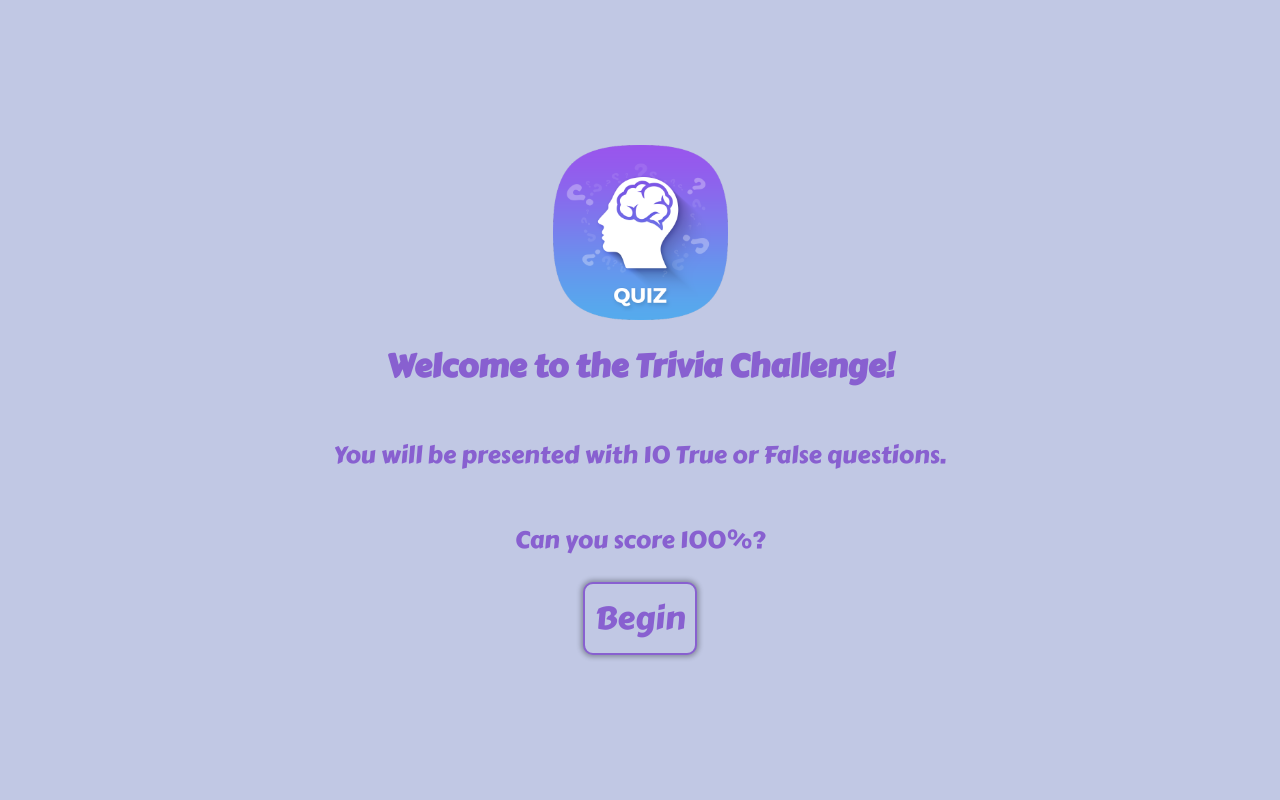
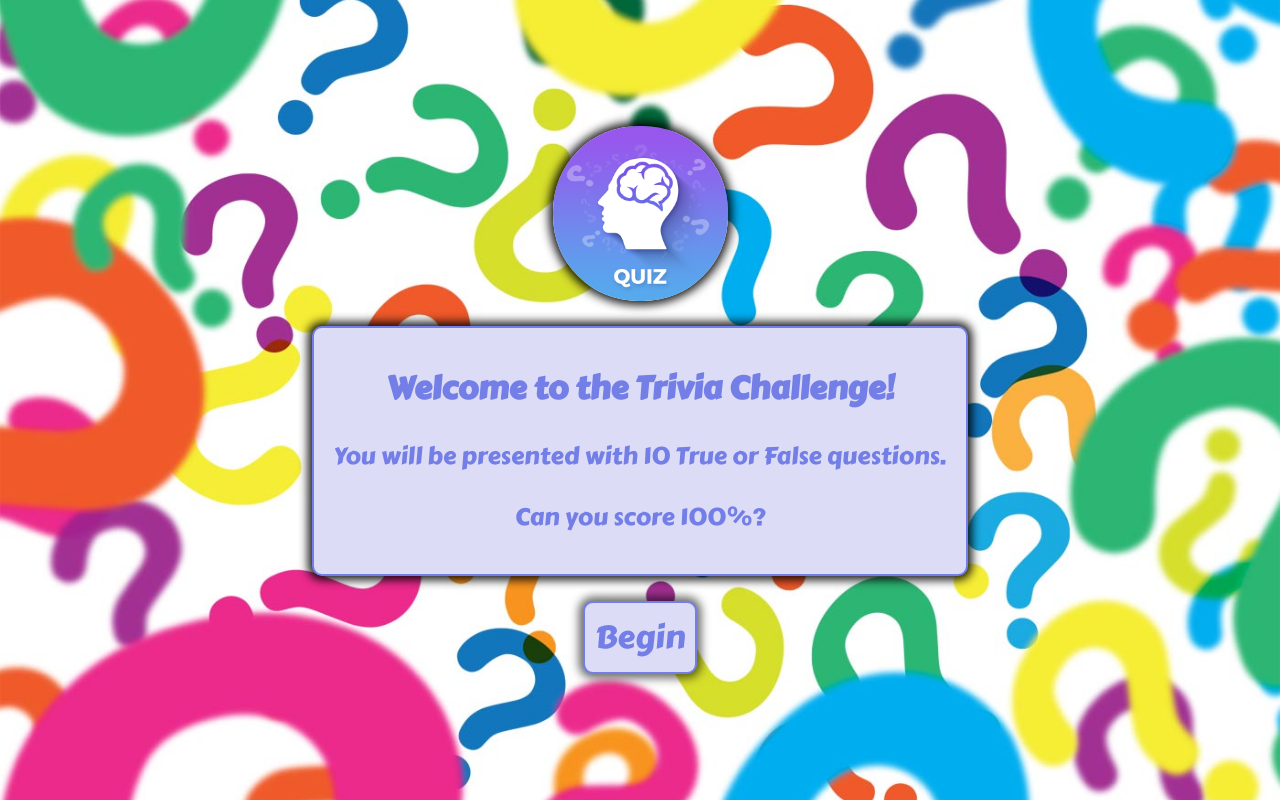
Before and after one commit to jbetancourt8/g2i-app, a React (Create React App) app: page / in a window 1280 px wide. Built offline with nearby package versions, Linux system fonts and the light colour scheme.

Commit message:
added background and made styling changes

```diff
--- a/src/components/Question/Question.css
+++ b/src/components/Question/Question.css
@@ -1,9 +1,6 @@
 :root {
-  --backgroundColor: #c1c8e4;
-  --textColor: #8860d0;
-  --secondaryColor: #5680e9;
-  --trueColor: #03634a;
-  --falseColor: #a30023;
+  --backgroundColor: #dddcf6;
+  --textColor: #737fe7;
   --textFont: "Carter One";
 }
 
@@ -12,12 +9,13 @@
   flex-direction: column;
   justify-content: center;
   align-items: center;
-  background-color: lightgray;
+  background-color: var(--backgroundColor);
+  box-shadow: 0 0 10px 4px rgba(0, 0, 0, 0.6);
   border-radius: 10px;
   padding: 15px;
   width: 75%;
   height: 450px;
-  box-shadow: 0 0 5px 2px rgba(0, 0, 0, 0.3);
+  border: 2px var(--textColor) solid;
 }
 
 .question_card_title {
--- a/src/components/Scoreboard/Scoreboard.css
+++ b/src/components/Scoreboard/Scoreboard.css
@@ -1,25 +1,23 @@
 :root {
-  --backgroundColor: #c1c8e4;
-  --textColor: #8860d0;
-  --secondaryColor: #5680e9;
-  --trueColor: #03634a;
-  --falseColor: #a30023;
+  --backgroundColor: #dddcf6;
+  --textColor: #737fe7;
   --textFont: "Carter One";
 }
 
 .scoreboard_container {
-  background-color: var(--backgroundColor);
-  width: 85%;
-  margin-left: auto;
-  margin-right: auto;
+  display: flex;
+  flex-direction: column;
+  font-family: var(--textFont);
+  color: var(--textColor);
 }
 
 .scoreboard_card {
-  background-color: lightgray;
+  background-color: var(--backgroundColor);
   border-radius: 10px;
   padding: 10px;
   margin: 10px;
-  box-shadow: 0 0 5px 2px rgba(0, 0, 0, 0.3);
+  box-shadow: 0 0 10px 4px rgba(0, 0, 0, 0.6);
+  border: 2px var(--textColor) solid;
 }
 
 .scoreboard_title {
@@ -63,11 +61,11 @@
   margin-bottom: 15px;
   font-family: var(--textFont);
   cursor: pointer;
-  box-shadow: 0 0 5px 2px rgba(0, 0, 0, 0.3);
+  box-shadow: 0 0 10px 4px rgba(0, 0, 0, 0.6);
 }
 
 .scoreboard_button:hover {
-  box-shadow: 0 0 5px 2px rgba(0, 0, 0, 0.6);
+  box-shadow: 0 0 10px 4px rgba(0, 0, 0, 0.9);
 }
 
 @media (max-width: 450px) {
--- a/src/components/Scoreboard/Scoreboard.js
+++ b/src/components/Scoreboard/Scoreboard.js
@@ -5,10 +5,11 @@ import { Link } from "react-router-dom";
 
 const Scoreboard = ({ data, score }) => {
   return (
-    <div className="scoreboard_container">
+    <>
+      <div className="scoreboard_card">
         <h1 className="scoreboard_title">You scored {score}/10</h1>
         {data.map((question, id) => (
-        <div className="scoreboard_card" key={id}>
+          <div key={id}>
             <div className="scoreboard_list">
               <div>
                 {question.user_answer === question.correct_answer ? (
@@ -34,6 +35,7 @@ const Scoreboard = ({ data, score }) => {
             </div>
           </div>
         ))}
+      </div>
 
       <Link
         style={{
@@ -45,7 +47,7 @@ const Scoreboard = ({ data, score }) => {
           Play again?
         </button>
       </Link>
-    </div>
+    </>
   );
 };
 
--- a/src/index.css
+++ b/src/index.css
@@ -1,4 +1,8 @@
 body {
   margin: 0;
-  background-color: #c1c8e4;
+  background-image: url("./assets/backgroundimage.jpg");
+  background-repeat: no-repeat;
+  background-attachment: fixed;
+  background-position: center;
+  background-size: cover;
 }
--- a/src/screens/Home/Home.css
+++ b/src/screens/Home/Home.css
@@ -1,7 +1,6 @@
 :root {
-  --backgroundColor: #c1c8e4;
-  --textColor: #8860d0;
-  --secondaryColor: #5680e9;
+  --backgroundColor: #dddcf6;
+  --textColor: #737fe7;
   --textFont: "Carter One";
 }
 
@@ -11,9 +10,23 @@
   justify-content: center;
   align-items: center;
   height: 100vh;
-  background-color: var(--backgroundColor);
   font-family: var(--textFont);
   color: var(--textColor);
+}
+
+.home_logo {
+  border-radius: 85px;
+  box-shadow: 0 0 10px 4px rgba(0, 0, 0, 0.9);
+  margin: 15px;
+}
+
+.home_card {
+  border: 2px solid var(--textColor);
+  background-color: var(--backgroundColor);
+  box-shadow: 0 0 10px 4px rgba(0, 0, 0, 0.9);
+  border-radius: 10px;
+  padding: 15px;
+  margin: 10px;
 }
 
 .home_title {
@@ -37,11 +50,12 @@
   font-size: xx-large;
   cursor: pointer;
   font-family: var(--textFont);
-  box-shadow: 0 0 5px 2px rgba(0, 0, 0, 0.3);
+  box-shadow: 0 0 10px 4px rgba(0, 0, 0, 0.6);
+  margin: 15px;
 }
 
 .home_button:hover {
-  box-shadow: 0 0 5px 2px rgba(0, 0, 0, 0.6);
+  box-shadow: 0 0 10px 4px rgba(0, 0, 0, 0.9);
 }
 
 @media (max-width: 450px) {
--- a/src/screens/Home/Home.jsx
+++ b/src/screens/Home/Home.jsx
@@ -5,12 +5,15 @@ import quizLogo from "../../assets/app-icon.png";
 function Home() {
   return (
     <div className="home_container">
-      <img height="175" src={quizLogo} alt="quiz-logo" />
-      <h1 className="home_title">Welcome to the Trivia Challenge!</h1>
-      <p className="home_text">
-        You will be presented with 10 True or False questions.
-      </p>
-      <p className="home_text">Can you score 100%?</p>
+      <img className="home_logo" height="175" src={quizLogo} alt="quiz-logo" />
+
+      <div className="home_card">
+        <h1 className="home_title">Welcome to the Trivia Challenge!</h1>
+        <p className="home_text">
+          You will be presented with 10 True or False questions.
+        </p>
+        <p className="home_text">Can you score 100%?</p>
+      </div>
       <Link
         style={{
           textDecoration: "none",
--- a/src/screens/Quiz/Quiz.css
+++ b/src/screens/Quiz/Quiz.css
@@ -1,7 +1,6 @@
 :root {
-  --backgroundColor: #c1c8e4;
-  --textColor: #8860d0;
-  --secondaryColor: #5680e9;
+  --backgroundColor: #dddcf6;
+  --textColor: #737fe7;
   --trueColor: #03634a;
   --falseColor: #a30023;
   --textFont: "Carter One";
@@ -13,7 +12,6 @@
   justify-content: center;
   align-items: center;
   height: 100vh;
-  background-color: var(--backgroundColor);
   font-family: var(--textFont);
   color: var(--textColor);
 }
@@ -23,7 +21,6 @@
   flex-direction: column;
   align-items: center;
   text-align: center;
-  background-color: var(--backgroundColor);
   font-family: var(--textFont);
   color: var(--textColor);
 }
@@ -44,13 +41,13 @@
   border-radius: 10px;
   padding: 10px;
   font-size: xx-large;
-  color: lightgray;
+  color: var(--backgroundColor);
   font-family: var(--textFont);
-  box-shadow: 0 0 5px 2px rgba(0, 0, 0, 0.3);
+  box-shadow: 0 0 10px 4px rgba(0, 0, 0, 0.6);
 }
 
 .quiz_button:hover {
-  box-shadow: 0 0 5px 2px rgba(0, 0, 0, 0.6);
+  box-shadow: 0 0 10px 4px rgba(0, 0, 0, 0.9);
 }
 
 .quiz_button_true {
```
Also changed, not shown: src/assets/backgroundimage.jpg (added). Lines whose indentation alone changed are shown as unchanged.
